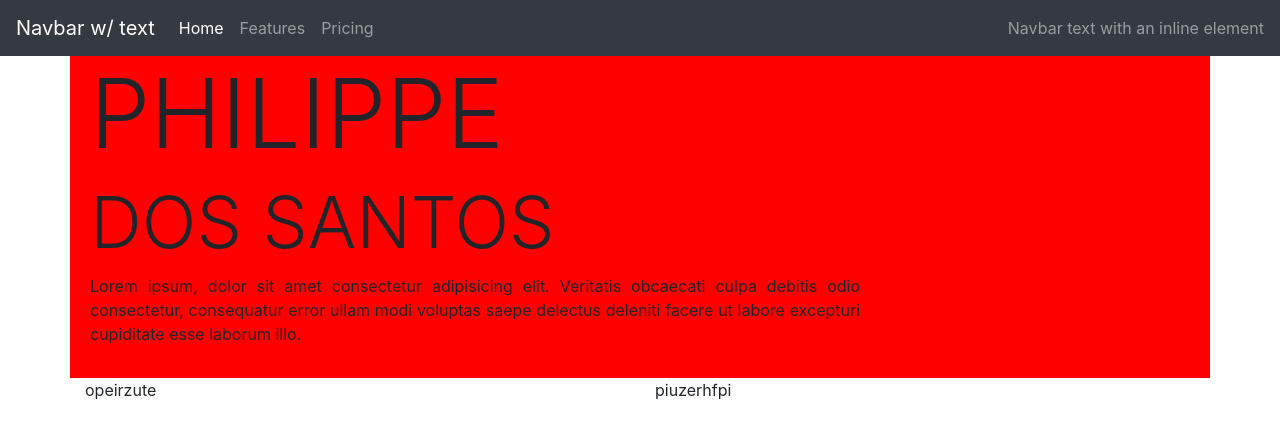
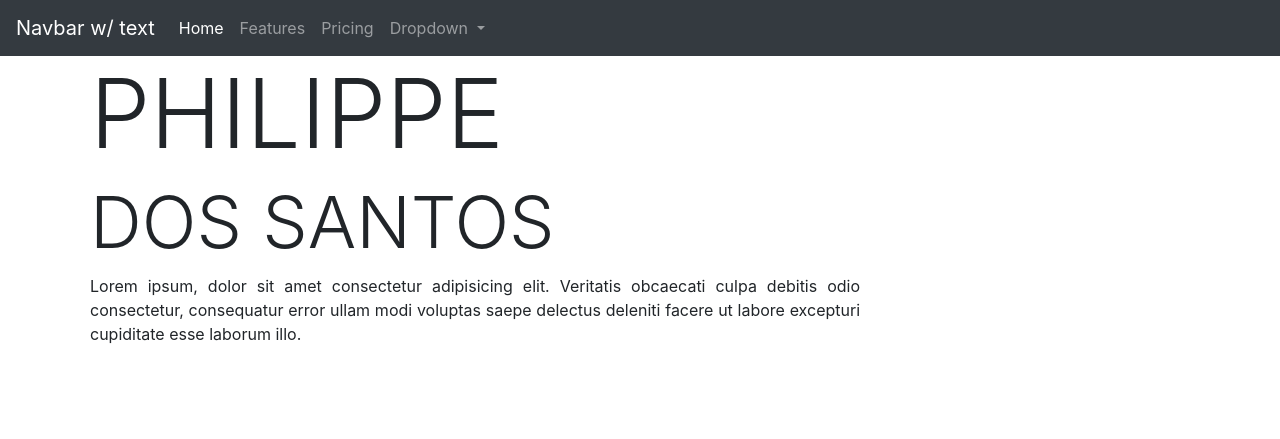
Before and after one commit to eltha9/portfolio_slim, a PHP site: template views/pages/home.twig in a window 1280 px wide. Shown: the top 439 px of the page. Run offline with PHP 8.4, Linux system fonts and the light colour scheme; the template is opened without the code that fills it, so the values that code supplies are empty; some libraries are stand-ins or nearby versions.

Commit message:
finished home, router ok

```diff
--- a/views/pages/contact.twig
+++ b/views/pages/contact.twig
@@ -1,3 +1,3 @@
 {% include 'partials/header.twig' %}
-
+contact
 {% include 'partials/footer.twig' %}
--- a/views/pages/project.twig
+++ b/views/pages/project.twig
@@ -1,3 +1,3 @@
 {% include 'partials/header.twig' %}
-
+project
 {% include 'partials/footer.twig' %}
--- a/views/partials/header.twig
+++ b/views/partials/header.twig
@@ -11,7 +11,7 @@
 </head>
 <body>
 
-<nav class="navbar navbar-expand-lg navbar-dark bg-dark" >
+<nav class="navbar fixed-top navbar-expand-lg navbar-dark bg-dark" >
   <a class="navbar-brand" href="#">Navbar w/ text</a>
   <button class="navbar-toggler" type="button" data-toggle="collapse" data-target="#navbarText" aria-controls="navbarText" aria-expanded="false" aria-label="Toggle navigation">
     <span class="navbar-toggler-icon"></span>
@@ -27,9 +27,17 @@
       <li class="nav-item">
         <a class="nav-link" href="#">Pricing</a>
       </li>
+      <li class="nav-item dropdown">
+        <a class="nav-link dropdown-toggle" href="#" id="navbarDropdown" role="button" data-toggle="dropdown" aria-haspopup="true" aria-expanded="false">
+          Dropdown
+        </a>
+        <div class="dropdown-menu" aria-labelledby="navbarDropdown">
+          <a class="dropdown-item" href="#">Action</a>
+          <a class="dropdown-item" href="#">Another action</a>
+          <div class="dropdown-divider"></div>
+          <a class="dropdown-item" href="#">Something else here</a>
+        </div>
+      </li>
     </ul>
-    <span class="navbar-text">
-      Navbar text with an inline element
-    </span>
   </div>
 </nav>
--- a/views/sub-partials/home_proj.twig
+++ b/views/sub-partials/home_proj.twig
@@ -1,8 +1,18 @@
+
+
+{% for project in projects %}
+
 <div class="row custom-global-view">
     <div class="col">
-        opeirzute
+        <img src="https://picsum.photos/id/819/600/600" class="img-fluid" alt="Responsive image">
     </div>
     <div class="col">
-        piuzerhfpi
+        <ul class="list-unstyled">
+            <li><h2>{{ project.name }}</h2></li>
+            <li class="date">{{ project.date|date('M Y') }}</li>
+            <li>{{ project.description }}</li>
+            <li class="project-link"><a href="{{  './project/' ~ project.name|replace({' ': "_"}) }}">See more</a></li>
+        </ul>
     </div>
 </div>
+{% endfor %}
--- a/web/assets/styles/custom.css
+++ b/web/assets/styles/custom.css
@@ -1,14 +1,43 @@
+/* home */
+
+
+
+/* presentation part */
 .custom-home{
-    /* height: 80vh; */
-    background-color: red;
+    margin-top: 56px;
+
+
 }
 .custom-home ul{
     padding: 0 20px;
 
 }
-.custom-home h1{
-    text-transform: uppercase;
+    .custom-home h1{
+        text-transform: uppercase;
+    }
+    .custom-home p{
+        width: 70%
+    }
+
+
+/* project view part  */
+
+.custom-global-view{
+    margin-bottom: 20px;
 }
-.custom-home p{
-    width: 70%
+.custom-global-view img{
+    width: 100%; /* pourquoi ça sert à rien ???*/
+    height: auto;
 }
+.custom-global-view ul{
+/* noen */
+}
+    .custom-global-view .date{
+        text-transform: uppercase;
+
+        color: grey;
+    }
+    .custom-global-view .project-link{
+        margin-top: 10px;
+        text-align: right;
+    }
```
Also changed, not shown: app/routes.php (+7 -1 lines), readme.md, 1 other file.
